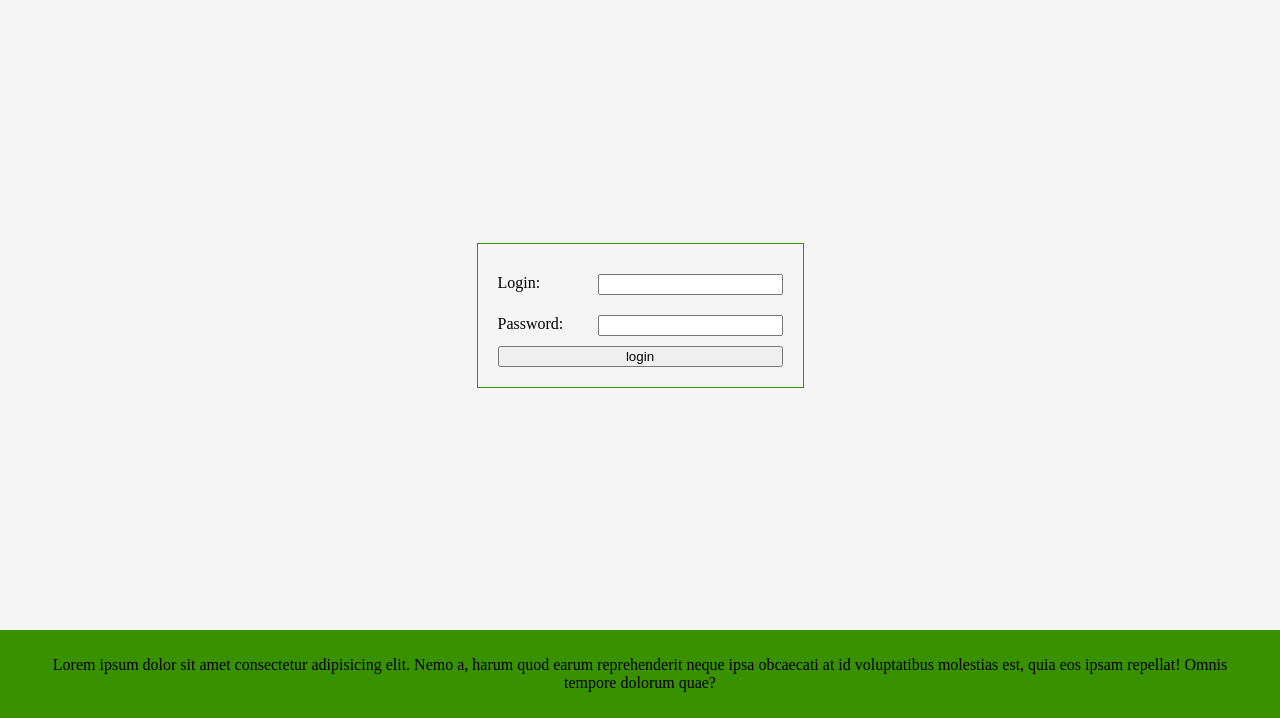
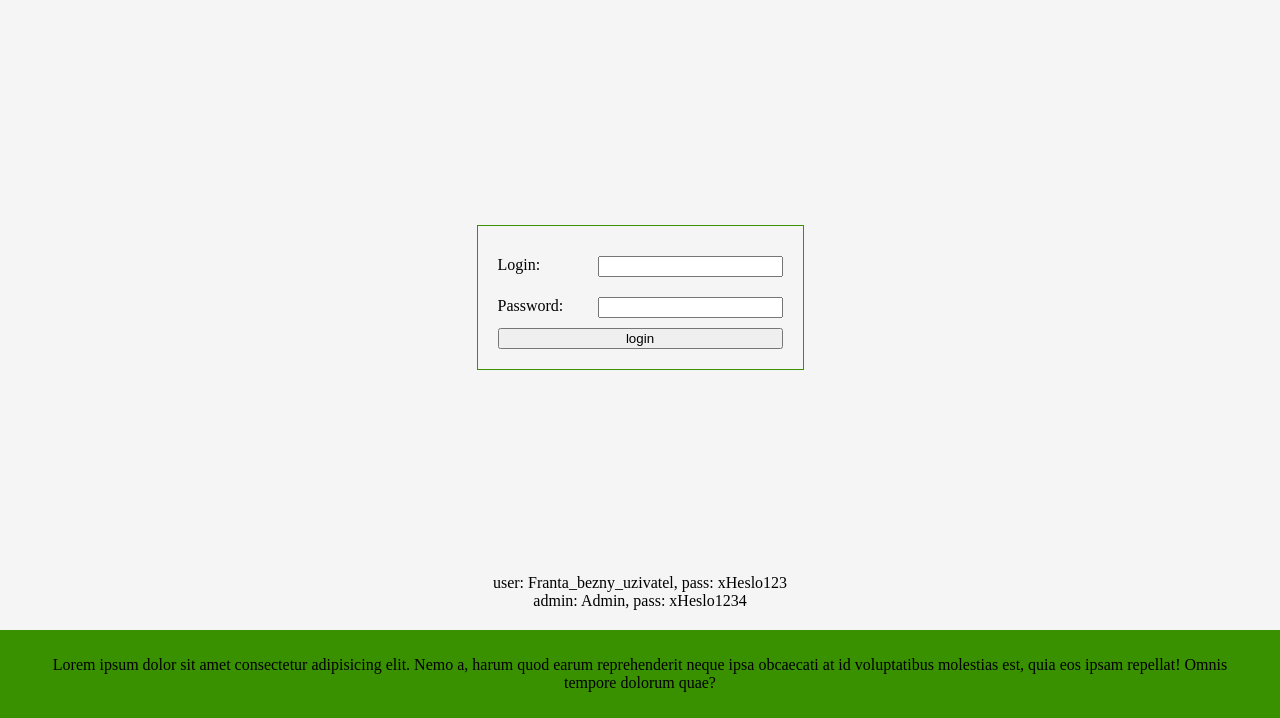
Before and after one commit to Bohemiaman/library, a PHP site: page /view/login in a window 1280 px wide. Shown: the part 82-800 px from the top of the page. Run offline with PHP 8.4, Linux system fonts and the light colour scheme.

Commit message:
add sample login info

```diff
--- a/view/loginView.phtml
+++ b/view/loginView.phtml
@@ -6,4 +6,6 @@
         <div><label for="username">Password: </label><input type="password" name="password"></input></div>
         <input type="submit" value="login">
     </form>
+    <span>user: Franta_bezny_uzivatel, pass: xHeslo123</span>
+    <span>admin: Admin, pass: xHeslo1234</span>
 </article>
```
